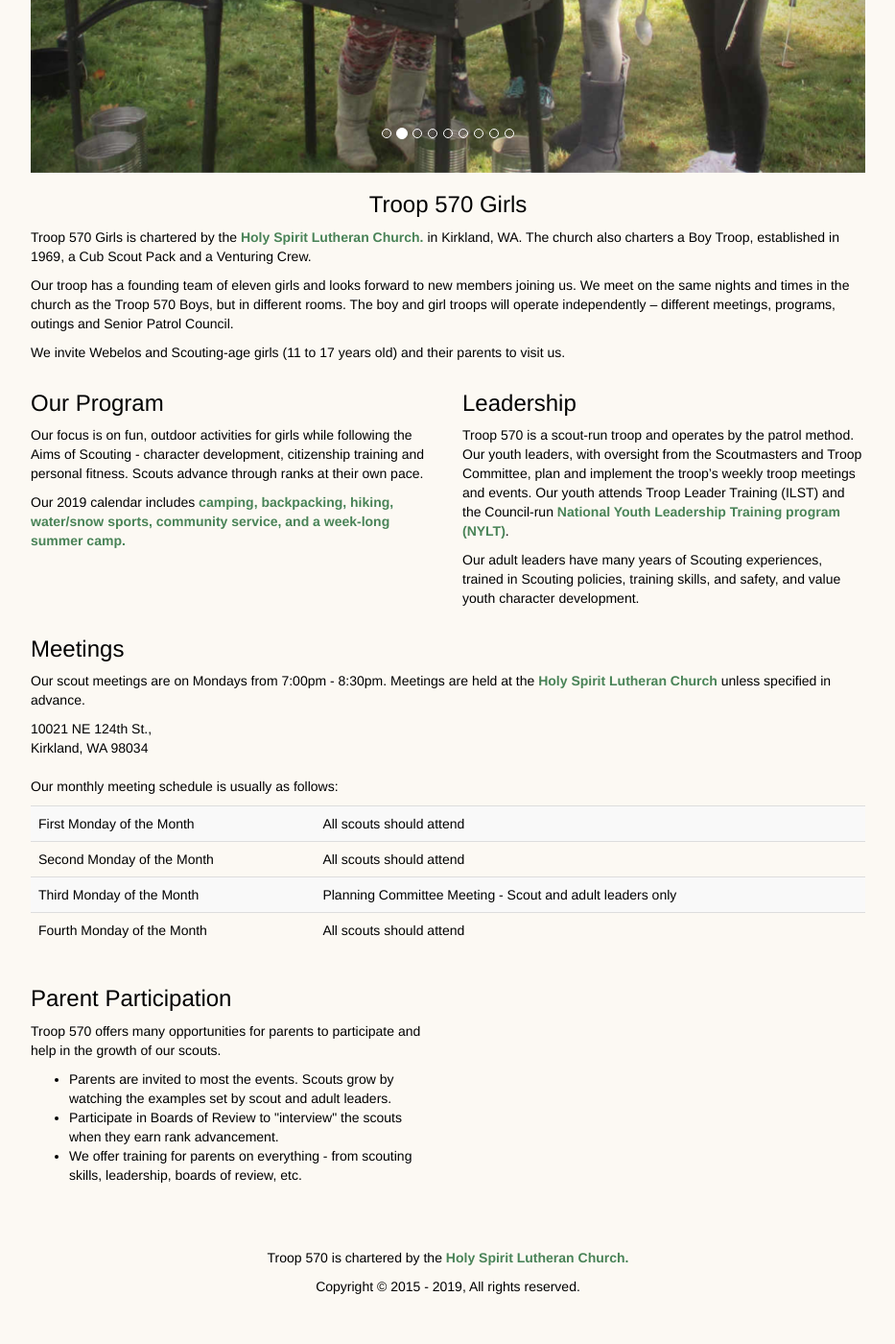
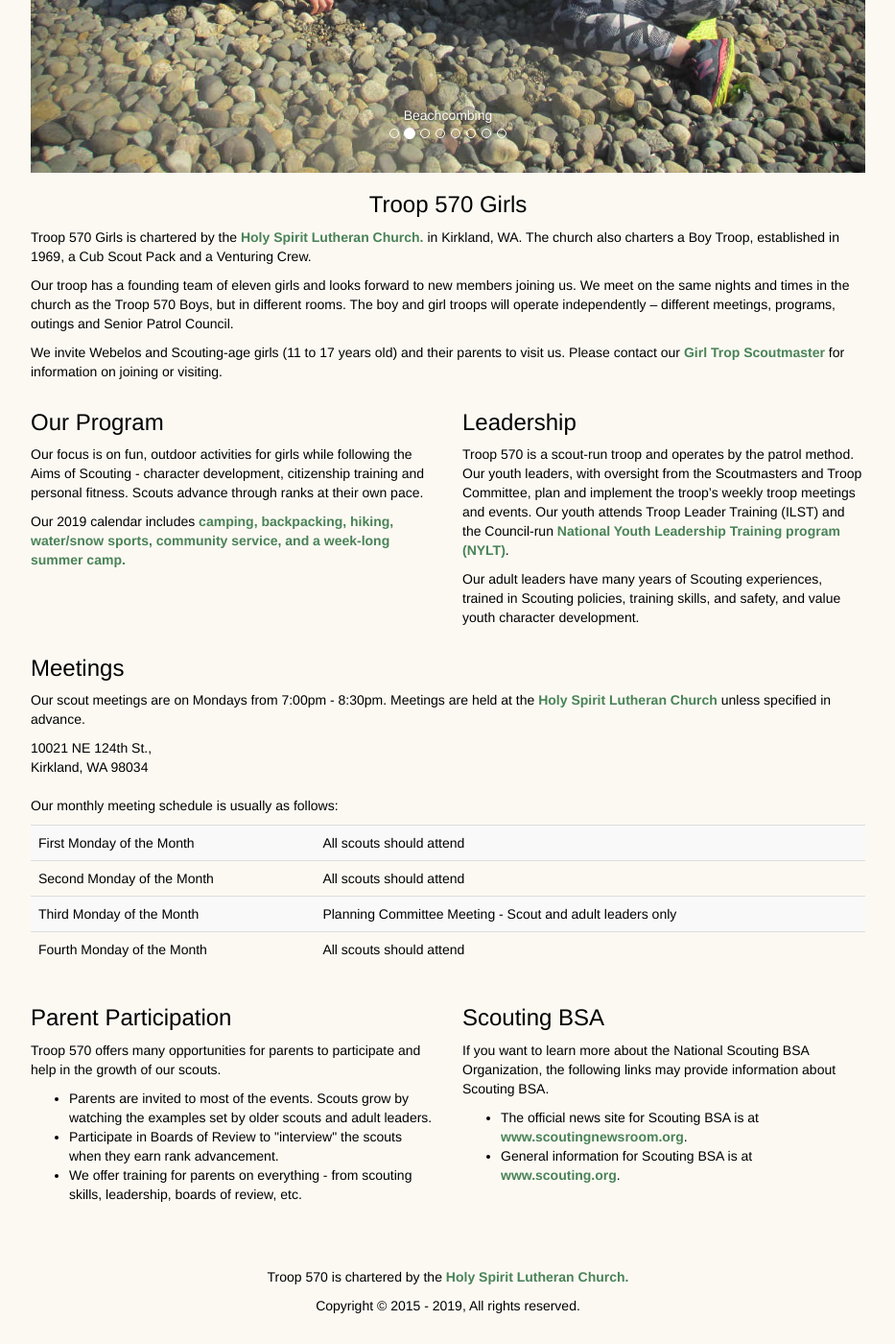
Before and after one commit to troop570/troop570.github.io, a Jekyll site: the page built from girls/index.html, in a window 1280 px wide and 1400 px high, scrolled down 721 px. Shown: the whole window at 96% size, without its empty margins (173-1106 px from the left). Built offline with Jekyll 4.4.1, drawn with Linux system fonts in a browser that asks for light colours; nearby versions of some CDN libraries.

Commit message:
Add girl troop contact email link swap girl troop slide images minor text changes to girl troop index

```diff
--- a/girls/index.html
+++ b/girls/index.html
@@ -5,21 +5,19 @@ description: BSA Girl Troop 570 in Kirkland, WA serving girls age 11 to 17 in Ki
 slides:
 - image: /images/girls/slides/20181118_134531.jpg
   title:
-- image: /images/girls/slides/IMG_9892.jpg
-  title:
+- image: /images/girls/slides/IMG_9902.jpg
+  title: Beachcombing
+- image: /images/girls/slides/20181117_131003.jpg
+  title: Team Building
 - image: /images/girls/slides/IMG_9895.jpg
   title:
-- image: /images/girls/slides/IMG_9902.jpg
+- image: /images/girls/slides/20181117_162029.jpg
   title:
-- image: /images/girls/slides/IMG_9955.jpg
+- image: /images/girls/slides/IMG_9961.jpg
+  title: Retiring the colors
+- image: /images/girls/slides/IMG_9985.jpg
   title:
-- image: /images/girls/slides/Adventure-Slide.jpg
-  title:
-- image: /images/girls/slides/IMG_9956.jpg
-  title:
-- image: /images/girls/slides/IMG_9984.jpg
-  title:
-- image: /images/girls/slides/IMG_9985.jpg
+- image: /images/girls/slides/IMG_9994.jpg
   title:
 ---
 <div class="row">
@@ -72,7 +70,7 @@ independently – different meetings, programs, outings and Senior Patrol
 Council.</p>
 
 <p>We invite Webelos and Scouting-age girls (11 to 17 years old) and
-their parents to visit us. </p>
+their parents to visit us. Please contact our <a href="mailto:troop570girls@outlook.com">Girl Trop Scoutmaster</a> for information on joining or visiting.</p>
 <div class="row">
   <div class="col-md-6">
     <h3 class="">Our Program</h3>
@@ -134,12 +132,23 @@ their parents to visit us. </p>
       Troop 570 offers many opportunities for parents to participate and help in the
       growth of our scouts.
       <ul>
-        <li>Parents are invited to most the events. Scouts grow by watching the examples set by
-          scout and adult leaders.
+        <li>Parents are invited to most of the events. Scouts grow by watching the examples set by
+          older scouts and adult leaders.
         </li>
         <li>Participate in Boards of Review to "interview" the scouts when they earn rank advancement. </li>
         <li>We offer training for parents on everything - from scouting skills, leadership, boards of review, etc.</li>
       </ul>
     </p>
   </div>
+  <div class="col-md-6">
+    <h3>Scouting BSA</h3>
+    <p>
+      If you want to learn more about the National Scouting BSA Organization, the following
+      links may provide information about Scouting BSA.
+    </p>
+    <ul>
+      <li>The official news site for Scouting BSA is at <a href="https://www.scoutingnewsroom.org/">www.scoutingnewsroom.org</a>. </li>
+      <li>General information for Scouting BSA is at <a href="https://www.scouting.org">www.scouting.org</a>. </li>
+    </ul>
+  </div>
 </div>
```
Also changed, not shown: girls/photos.html (deleted, +0 -54 lines), images/girls/slides/20181117_131003.jpg (added), images/girls/slides/20181117_162029.jpg (added), images/girls/slides/IMG_9960.jpg (added), images/girls/slides/IMG_9961.jpg (added), images/girls/slides/IMG_9994.jpg (added).
